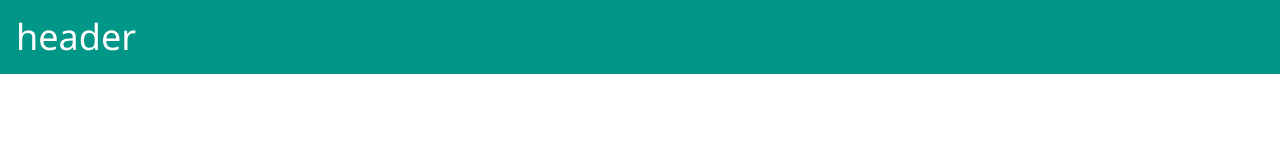
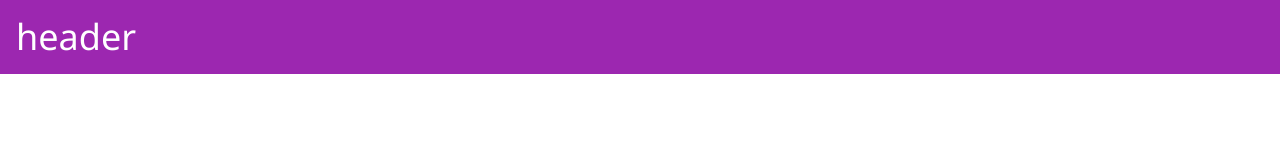
Before and after one commit to akasakaid/akasakaid.github.io, a plain HTML site: page one/index.html in a window 1280 px wide. Drawn offline with Linux system fonts and the light colour scheme.

Commit message:
Update index.html

```diff
--- a/one/index.html
+++ b/one/index.html
@@ -4,7 +4,7 @@
         <title>My Portofolio</title>
         <link rel="stylesheet" href="w3.css">
     </head>
-    <div class="w3-container w3-teal">
+    <div class="w3-container w3-purple">
         <h1>header</h1>
     </div>
 </html>
```
